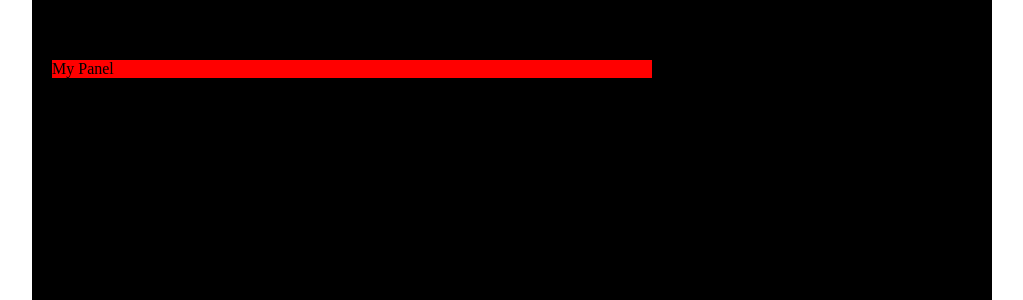
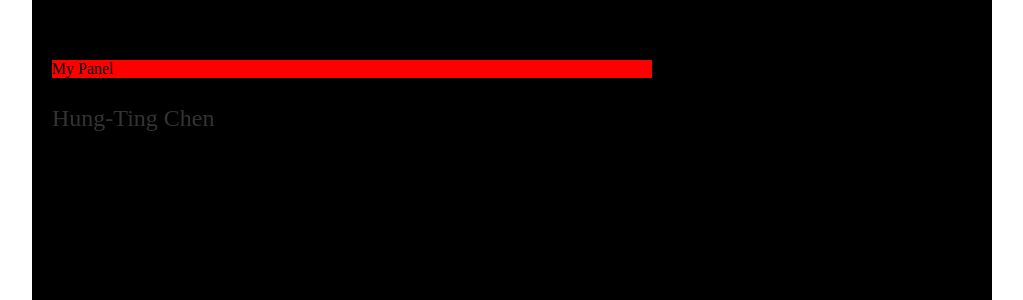
Before and after one commit to timchen0618/timchen0618.github.io, a Jekyll site: the page built from index.html, in a window 1280 px wide. Shown: the part 499-799 px from the top of the page, without its empty margins (160-1183 px from the left). Built offline with Jekyll 4.4.1, drawn with Linux system fonts in a browser that asks for light colours.

Commit message:
mod container left

```diff
--- a/_layouts/default.html
+++ b/_layouts/default.html
@@ -21,8 +21,8 @@
 			<aside>
 				<div class="container">
 				    <div class="left">
-				        <div class="panel">My Panel
-				    	</div>
+				        <div class="panel">My Panel</div>
+				        <p> Hung-Ting Chen </p>
 				    </div>
 				</div>
 			</aside>
```
